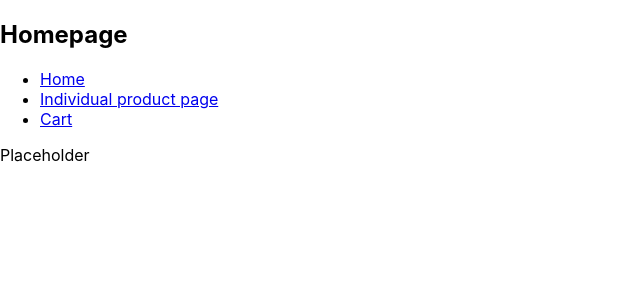
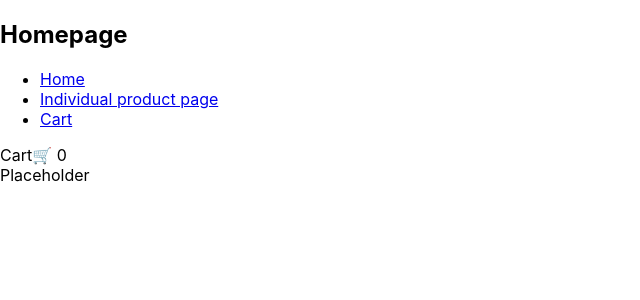
Before and after one commit to OleMartinKeis/Frontend-Frameworks-CA-Ole-Martin-Keiseraas, a React (Create React App) app: page / in a window 1280 px wide. Shown: the top 300 px of the page, without its empty margins (0-640 px from the left). Built offline with nearby package versions, Linux system fonts and the light colour scheme.

Commit message:
Renamed files to follow best practice

```diff
--- a/src/App.js
+++ b/src/App.js
@@ -1,15 +1,16 @@
 import logo from './logo.svg';
 import './App.css';
-import MyNavbar from './components/nav/navbar';
-import homepageLinks from './components/nav/homepageLinks';
 import Layout from './components/ui/Layout';
+import CartIcon from './components/ui/CartIcon';
 
 function App() {
 
 
   return (
     <div>
-        <Layout />
+        <Layout>
+            <CartIcon />
+        </Layout>
     </div>
   );
 }
--- a/src/components/ui/Layout.jsx
+++ b/src/components/ui/Layout.jsx
@@ -1,6 +1,6 @@
 import React from "react";
-import MyNavbar from "../nav/navbar";
-import homepageLinks from "../nav/homepageLinks";
+import MyNavbar from "../nav/Navbar";
+import homepageLinks from "../nav/HomepageLinks";
 
 function Layout({ children }) {
     return (
```
Also changed, not shown: src/components/nav/ProductPageLinks.jsx (added).
